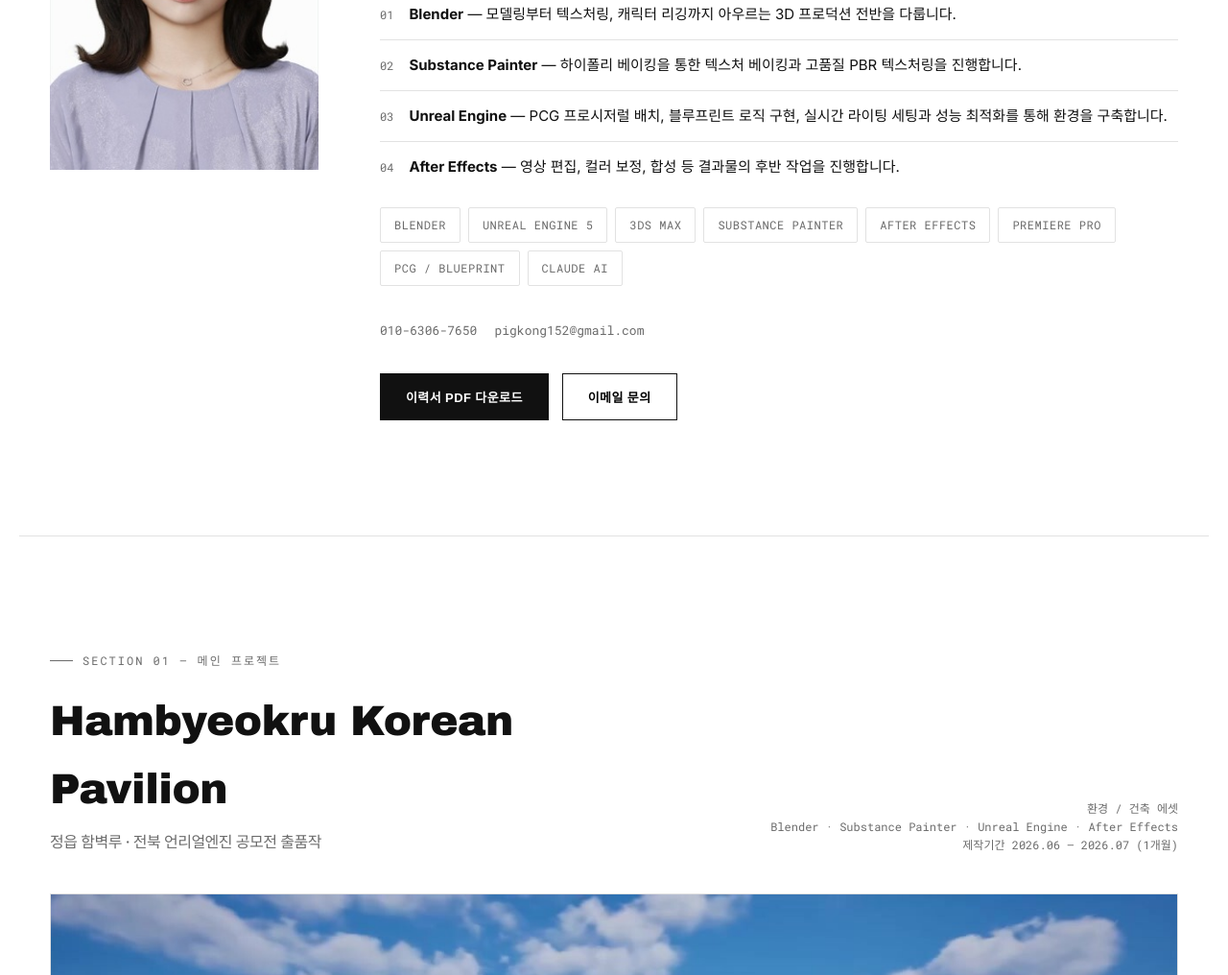
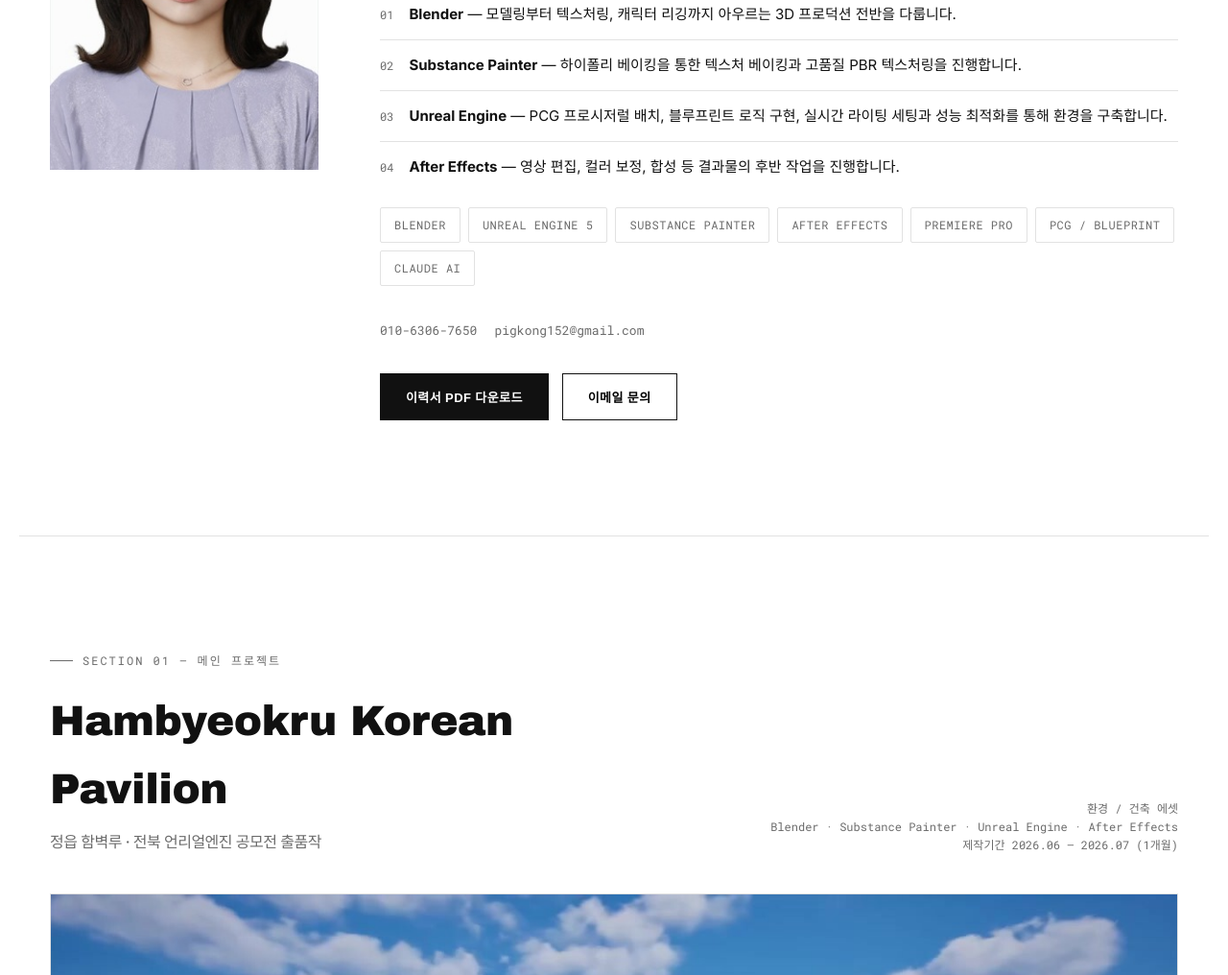
Before and after one commit to pigkong-bot/yewon-lim-portfolio, a plain HTML site: page index.html in a window 1280 px wide. Shown: the part 1151-2167 px from the top of the page at 96% size. Drawn offline with Linux system fonts and the light colour scheme.

Commit message:
Remove 3ds Max skill badge

```diff
--- a/index.html
+++ b/index.html
@@ -284,7 +284,6 @@
       <div class="tech-badges">
         <span class="badge">Blender</span>
         <span class="badge">Unreal Engine 5</span>
-        <span class="badge">3ds Max</span>
         <span class="badge">Substance Painter</span>
         <span class="badge">After Effects</span>
         <span class="badge">Premiere Pro</span>
```
